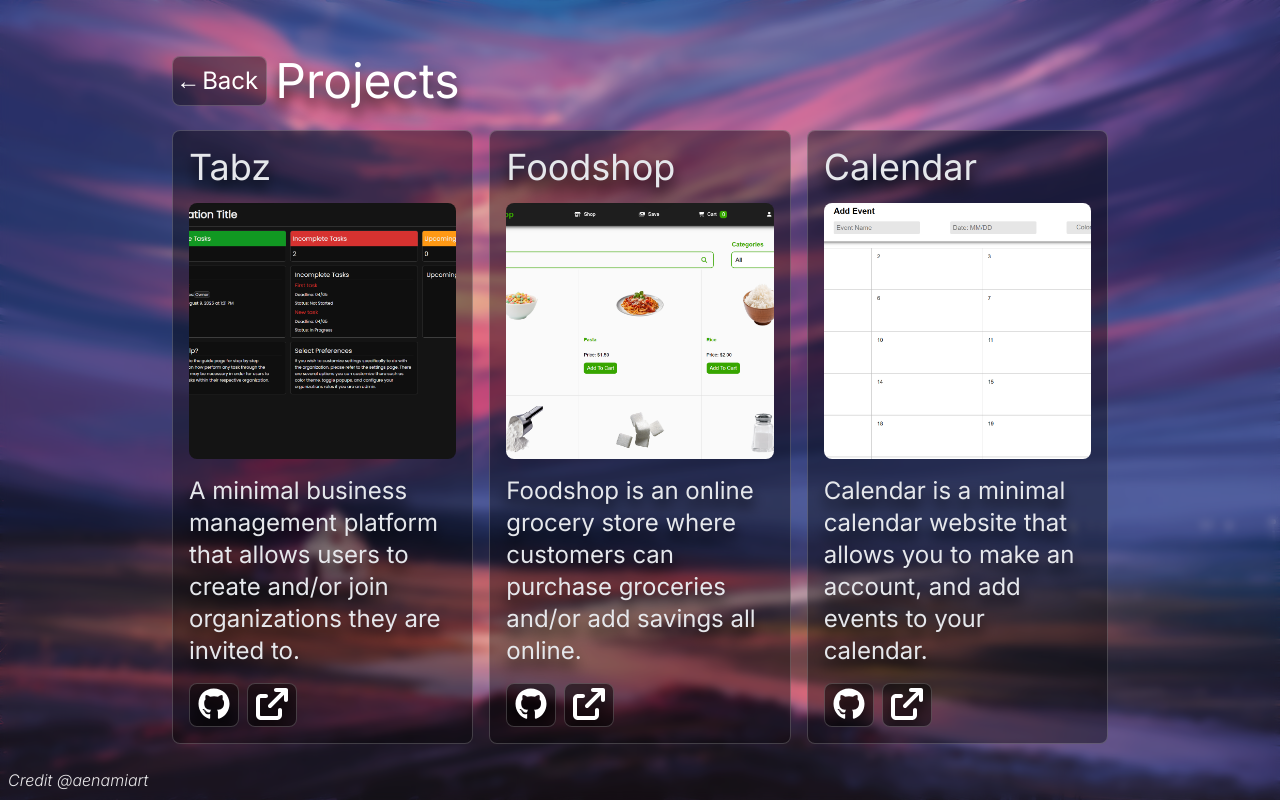
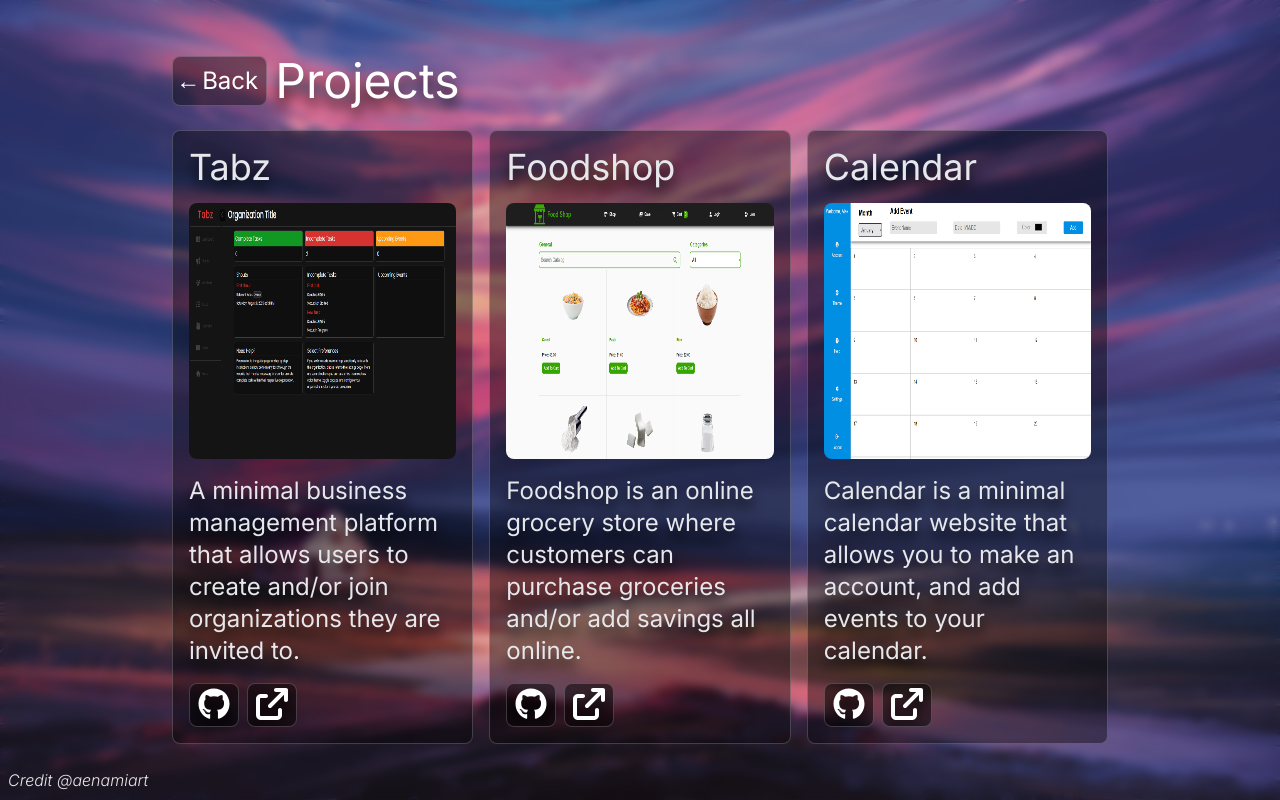
Before and after one commit to apreswilson/portfoliov2, a React (Vite) app: page /projects in a window 1280 px wide. Built offline with nearby package versions, Linux system fonts and the light colour scheme.

Commit message:
Fixed images

```diff
--- a/src/components/about.tsx
+++ b/src/components/about.tsx
@@ -4,7 +4,7 @@ export default function About() {
   return (
     <div className="flex min-h-screen justify-center items-center px-4 py-8">
       <Background />
-      <div className="z-1 w-11/12 lg:w-1/3">
+      <div className="z-1 w-full lg:w-1/3">
         <div className="flex items-center gap-2 mb-6">
           <a href="/" className="px-2 py-2 rounded-lg bg-black/40 border-white/20 border text-gray-200 hover:border-white/50 transition-all text-2xl hoveranim">← Back</a>
           <h1 className="text-5xl text-white drop-shadow-black drop-shadow-xl">About</h1>
--- a/src/components/projects.tsx
+++ b/src/components/projects.tsx
@@ -17,7 +17,7 @@ export default function Projects() {
     <div className="flex min-h-screen justify-center items-center px-4 py-8">
       <Background />
 
-      <div className="z-1 w-11/12 lg:w-3/4">
+      <div className="z-1 w-full lg:w-3/4">
 
         <div className="flex items-center gap-2 mb-6">
           <a href="/" className="px-2 py-2 rounded-lg bg-black/40 border-white/20 border text-gray-200 hover:border-white/50 transition-all text-2xl hoveranim">← Back</a>
@@ -28,7 +28,7 @@ export default function Projects() {
           {projects.map((project) => (
             <div className="flex-1 max-w-full md:max-w-1/3 flex flex-col gap-4 p-4 rounded-lg bg-black/40 border-white/20 border text-gray-200 hover:border-white/50 transition-all text-2xl">
               <h2 className="drop-shadow-black drop-shadow-xl text-4xl">{project.name}</h2>
-              <img src={project.img} className="w-full h-64 rounded-lg object-cover" />
+              <img src={project.img} className="w-full h-40 lg:h-64 rounded-lg" />
               <p className="drop-shadow-black drop-shadow-xl flex-1">{project.description}</p>
 
               <div className="flex gap-2 text-base">
```
